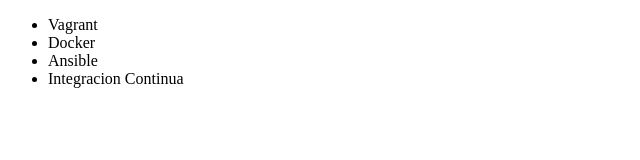
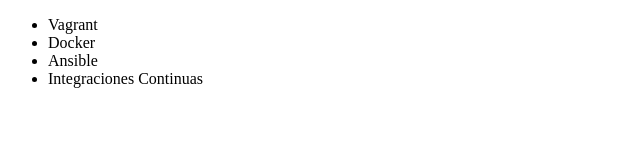
Before and after one commit to victorjhernandez06/curso_git, a plain HTML site: page index.html in a window 1280 px wide. Shown: the full height of the page, 0-640 px from the left. Drawn offline with Linux system fonts and the light colour scheme.

Commit message:
actualizacion de index

```diff
--- a/index.html
+++ b/index.html
@@ -13,8 +13,7 @@
         <li>Vagrant</li>
         <li>Docker</li>
         <li>Ansible</li>
-        <li>Integracion Continua</li>
-
+        <li>Integraciones Continuas</li>
     </ul>
 </body>
 
```
